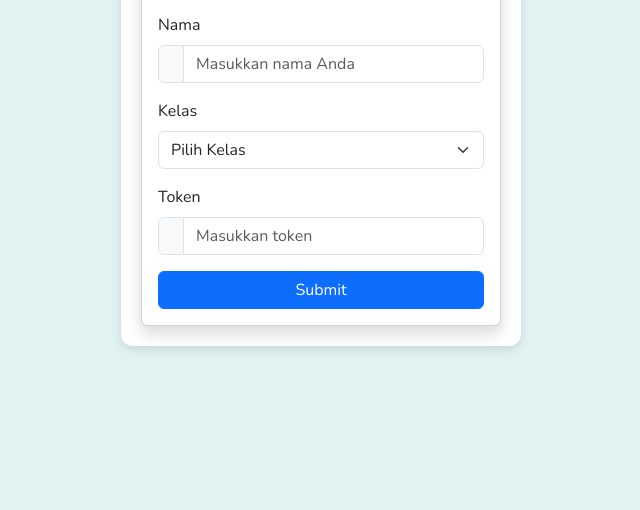
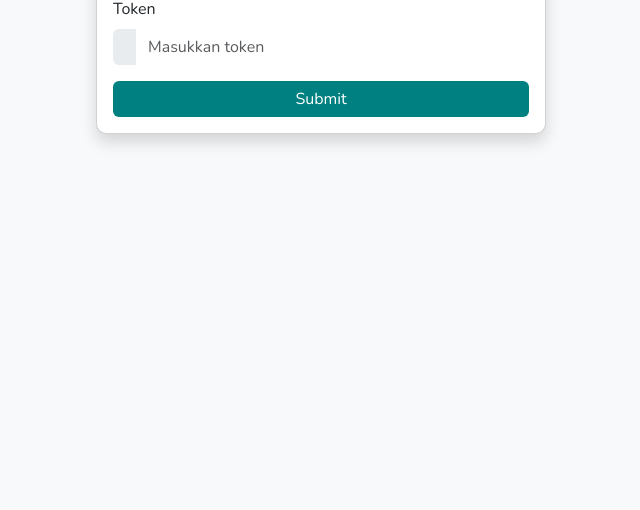
Before and after one commit to Koefisien/user, a plain HTML site: page index.html in a window 1280 px wide. Shown: the part 290-800 px from the top of the page, without its empty margins (319-959 px from the left). Drawn offline with nearby package versions, Linux system fonts and the light colour scheme.

Commit message:
Update styles.css

```diff
--- a/styles.css
+++ b/styles.css
@@ -1,34 +1,36 @@
-:root {
-  --primary-color: #008080;
-  --primary-light: #4DB6AC;
-  --primary-dark: #006666;
-  --background-color: #E0F2F1;
-  --text-color: #333;
-  --input-bg: #FFFFFF;
-  --input-border: #B2DFDB;
-  --dialog-success-bg: #388E3C;
-  --dialog-error-bg: #FFFFFF;
-  --dialog-warning-bg: #FFFFFF;
-  --dialog-text-color: #333;
+body {
+  font-family: 'Nunito', sans-serif;
+  background-color: #f8f9fa;
 }
 
-body {
-  font-family: 'Nunito', sans-serif;
-  margin: 0;
-  padding: 0;
-  background-color: var(--background-color);
-  display: flex;
-  justify-content: center;
-  align-items: center;
-  height: 100vh;
+.card {
+  max-width: 450px;
+  margin: auto;
+  border-radius: 10px;
 }
 
-.container {
-  max-width: 400px;
-  background: white;
-  border-radius: 12px;
-  box-shadow: 0 4px 10px rgba(0, 0, 0, 0.1);
-  padding: 20px;
+.card-header {
+  border-top-left-radius: 10px;
+  border-top-right-radius: 10px;
 }
 
-/* Tambahkan sisa aturan CSS sesuai file asli */
+.input-group-text {
+  background-color: #e9ecef;
+  border: none;
+}
+
+.input-group input, .form-select {
+  border: none;
+  border-radius: 0;
+  box-shadow: none;
+}
+
+.btn-primary {
+  background-color: #008080;
+  border: none;
+  transition: background-color 0.3s;
+}
+
+.btn-primary:hover {
+  background-color: #006666;
+}
```
